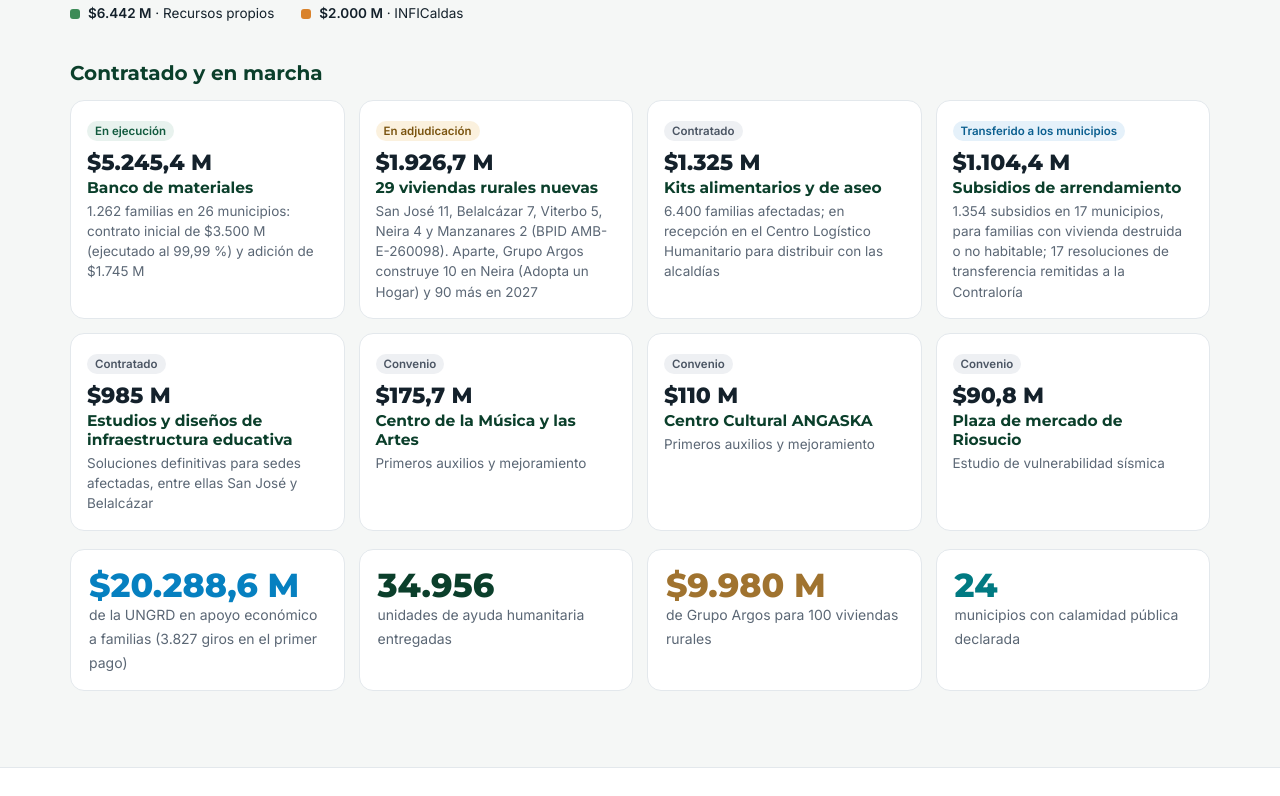
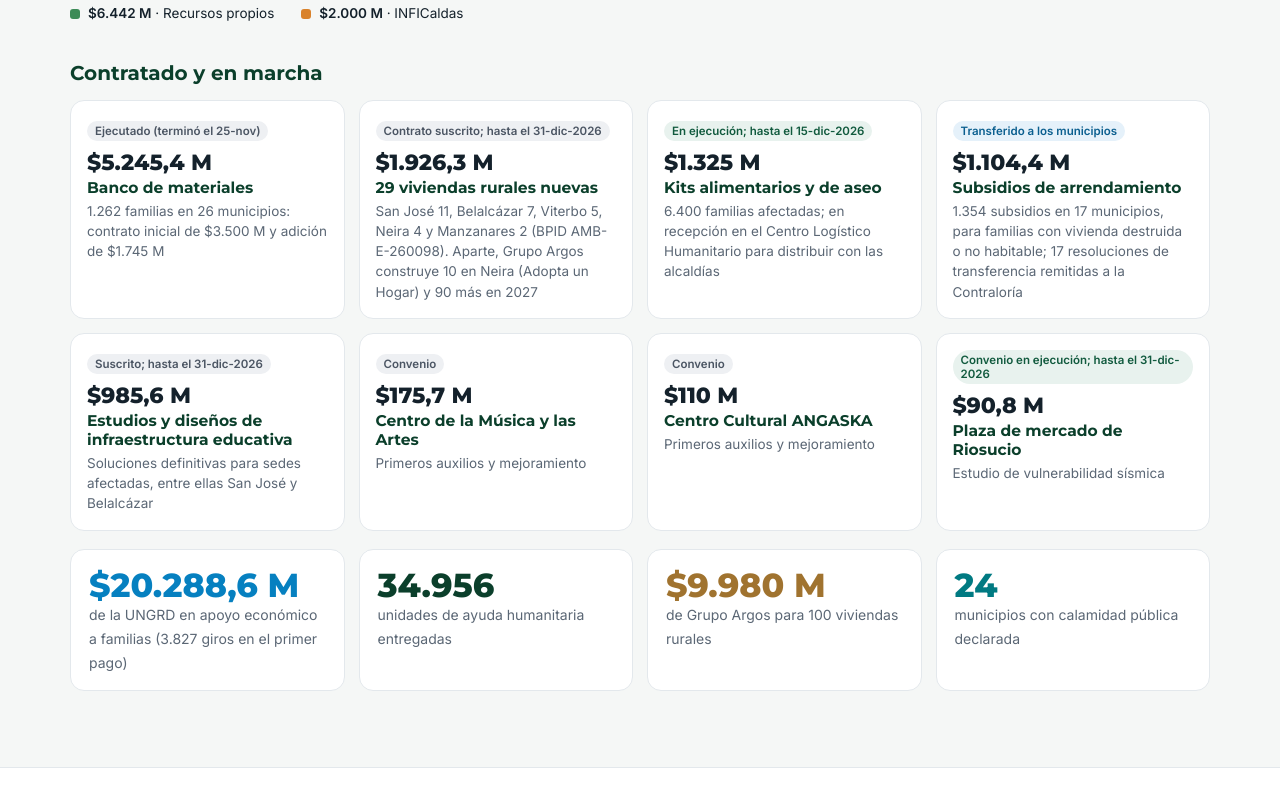
Before and after one commit to juansilva82/paecaldas, a plain HTML site: page fondo-milagro/index.html in a window 1280 px wide. Shown: the part 2244-3040 px from the top of the page. Drawn offline with Linux system fonts and the light colour scheme.

Commit message:
Ejecución del Fondo de Gestión del Riesgo y estado de los contratos al 26/27-nov
Co-Authored-By: Claude Opus 5.5 <noreply@anthropic.com>
Claude-Session: https://claude.ai/code/session_014fzpQX4UhSW1KuRLJtwFbz

```diff
--- a/fondo-milagro/fm.js
+++ b/fondo-milagro/fm.js
@@ -53,7 +53,7 @@ const stg=e=>/ejecuci/i.test(e)?5:/radicado|adjudic/i.test(e)?4:/viabilidad|dise
 function projects(){const P=(FM.oxi||[]).map(o=>({nom:o.nom,mun:o.mun,val:o.val,est:o.est,st:o.n===10?1:stg(o.est),sec:o.sec,img:`/img/oxi/${o.img}-render.jpg`,desc:o.desc,via:"Obras por Impuestos",ben:o.ben}));
   P.push({nom:"Reserva Santa María: 680 apartamentos para familias damnificadas",mun:"Manizales · lote de la Gobernación",val:160733.1e6,est:"Lote en fiducia, con estudios y diseños",st:3,sec:"Vivienda",img:null,desc:"Proyecto de vivienda nueva en lote del Departamento, en fiducia y con estudios y diseños. Es el mayor componente del faltante de vivienda identificado por la Secretaría de Vivienda.",via:"Por financiar"});
   P.push({nom:"Vivienda urbana nueva en lotes ya disponibles: 282 viviendas",mun:"Viterbo 110 · Neira 48 · Pácora 40 · San José 34 · Aranzazu 30 · Risaralda 20",val:282*105.0543e6,est:"Lotes disponibles; Viterbo y Pácora en fiducia",st:2,sec:"Vivienda",img:null,desc:"Primera etapa de las 821 viviendas urbanas que faltan, sobre lotes ya identificados. Valor estimado con el costo unitario de la Secretaría de Vivienda (unos $105 M por vivienda).",via:"Por financiar",estim:1});
-  P.push({nom:"29 viviendas rurales nuevas",mun:"San José 11 · Belalcázar 7 · Viterbo 5 · Neira 4 · Manzanares 2",val:1926.7e6,est:"En adjudicación",st:4,sec:"Vivienda",img:null,desc:"Proyecto BPID AMB-E-260098, financiado por el Fondo Departamental de Gestión del Riesgo. Muestra el modelo que se replica con 134 viviendas rurales pendientes.",via:"Financiado por la Gobernación"});
+  P.push({nom:"29 viviendas rurales nuevas",mun:"San José 11 · Belalcázar 7 · Viterbo 5 · Neira 4 · Manzanares 2",val:1926.3e6,est:"Contrato suscrito; hasta el 31-dic-2026",st:5,sec:"Vivienda",img:null,desc:"Proyecto BPID AMB-E-260098, financiado por el Fondo Departamental de Gestión del Riesgo. Muestra el modelo que se replica con 134 viviendas rurales pendientes.",via:"Financiado por la Gobernación"});
   P.push({nom:"Reconstrucción prioritaria de sedes educativas",mun:"26 municipios no certificados",val:120000e6,est:"Estudios y diseños contratados ($985 M)",st:2,sec:"Educación y primera infancia",img:null,desc:"47 sedes en riesgo grave (4.221 estudiantes) y 92 con estudiantes fuera de su aula. La Secretaría de Educación ya contrató los estudios y diseños de las soluciones definitivas.",via:"Por financiar"});
   P.push({nom:"Etapa 2 de la reposición del Hospital Santa Sofía: Urgencias, quirófanos, esterilización y hospitalización",mun:"Manizales · hospital departamental de tercer nivel",val:80000e6,est:"Fase 3, con viabilidad del Ministerio de Salud",st:3,sec:"Infraestructura hospitalaria",img:null,desc:"Único hospital público de tercer nivel de Caldas. El sismo dejó fuera de servicio el 40 % de su hospitalización general (27 camas) y trasladó Urgencias a Cuidado Intermedio. BPIN 2024000040003.",via:"Por financiar"});
   P.push({nom:"Recuperación del campus Palogrande de la Universidad Nacional (Plan Maestro)",mun:"Manizales · Universidad Nacional, sede Manizales",val:300000e6,est:"En estructuración: prefactibilidad, estudios y MGA",st:1,sec:"Educación superior",img:null,estim:true,desc:"Bloques de biblioteca y UNISALUD, administrativo, laboratorios, Torre de Estancias y posgrados. Valor preliminar sujeto a validación técnica; posible postulación a Obras por Impuestos para la Reconstrucción.",via:"Por financiar"});
--- a/recursos-gob.js
+++ b/recursos-gob.js
@@ -26,16 +26,16 @@ window.PAE_REC = {
 
 /* Balance de la Gobernación a noviembre de 2026 (resumen de afectaciones y acciones, Gobernación de Caldas) y contratos
    con cargo al Fondo Departamental de Gestión del Riesgo de Desastres. Valores en millones de pesos. */
-window.PAE_REC.fdgrd = { incorporado: 21350, acto: "Ordenanza 1016 de 2026" };
+window.PAE_REC.fdgrd = { incorporado: 28533.9, acto: "presupuesto definitivo al 26-nov-2026: adiciones de $21.840,3 M y traslados netos de $2.670,4 M; compromisos por $6.032,6 M y obligaciones por $3.907,1 M" };
 window.PAE_REC.hecho = [
-  ["Banco de materiales", 5245.4, "1.262 familias en 26 municipios: contrato inicial de $3.500 M (ejecutado al 99,99 %) y adición de $1.745 M", "En ejecución"],
-  ["29 viviendas rurales nuevas", 1926.7, "San José 11, Belalcázar 7, Viterbo 5, Neira 4 y Manzanares 2 (BPID AMB-E-260098). Aparte, Grupo Argos construye 10 en Neira (Adopta un Hogar) y 90 más en 2027", "En adjudicación"],
-  ["Kits alimentarios y de aseo", 1325, "6.400 familias afectadas; en recepción en el Centro Logístico Humanitario para distribuir con las alcaldías", "Contratado"],
+  ["Banco de materiales", 5245.4, "1.262 familias en 26 municipios: contrato inicial de $3.500 M y adición de $1.745 M", "Ejecutado (terminó el 25-nov)"],
+  ["29 viviendas rurales nuevas", 1926.3, "San José 11, Belalcázar 7, Viterbo 5, Neira 4 y Manzanares 2 (BPID AMB-E-260098). Aparte, Grupo Argos construye 10 en Neira (Adopta un Hogar) y 90 más en 2027", "Contrato suscrito; hasta el 31-dic-2026"],
+  ["Kits alimentarios y de aseo", 1325, "6.400 familias afectadas; en recepción en el Centro Logístico Humanitario para distribuir con las alcaldías", "En ejecución; hasta el 15-dic-2026"],
   ["Subsidios de arrendamiento", 1104.4, "1.354 subsidios en 17 municipios, para familias con vivienda destruida o no habitable; 17 resoluciones de transferencia remitidas a la Contraloría", "Transferido a los municipios"],
-  ["Estudios y diseños de infraestructura educativa", 985, "Soluciones definitivas para sedes afectadas, entre ellas San José y Belalcázar", "Contratado"],
+  ["Estudios y diseños de infraestructura educativa", 985.6, "Soluciones definitivas para sedes afectadas, entre ellas San José y Belalcázar", "Suscrito; hasta el 31-dic-2026"],
   ["Centro de la Música y las Artes", 175.7, "Primeros auxilios y mejoramiento", "Convenio"],
   ["Centro Cultural ANGASKA", 110, "Primeros auxilios y mejoramiento", "Convenio"],
-  ["Plaza de mercado de Riosucio", 90.8, "Estudio de vulnerabilidad sísmica", "Convenio"]
+  ["Plaza de mercado de Riosucio", 90.8, "Estudio de vulnerabilidad sísmica", "Convenio en ejecución; hasta el 31-dic-2026"]
 ];
 window.PAE_REC.ungrd = { convenio: 20288.6, corte: "30 de octubre de 2026", programados: [3827, 3647.3], cobrados: [3111, 2946.0], pendientes: [716, 701.3], efectividad: 81,
   tarifas: [["Categorías 1, 2 y distritos especiales", "60 %", "$1.050.543"], ["Categorías 3 y 4", "50 %", "$875.452"], ["Categorías 5 y 6", "45 %", "$787.907"]] };
```
Also changed, not shown: index.html (+1 -1 lines).
